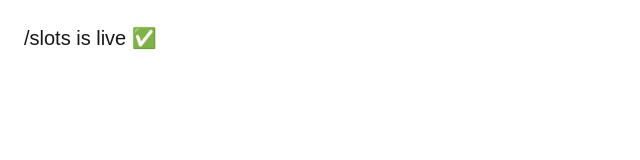
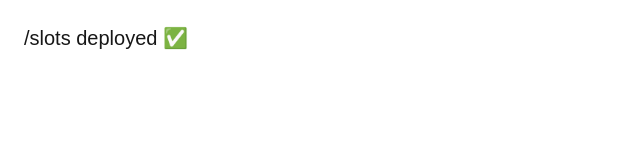
Before and after one commit to sherman0769/2025booking-pro, a Next.js app: page /slots in a window 1280 px wide. Shown: the top 160 px of the page, without its empty margins (0-640 px from the left). Built offline with nearby package versions, Linux system fonts and the light colour scheme.

Commit message:
fix(deploy): remove Prisma and ensure /slots route exists

```diff
--- a/src/app/slots/page.tsx
+++ b/src/app/slots/page.tsx
@@ -1,3 +1,3 @@
 export default function Page(){
-  return <main className="p-6 text-xl">/slots is live ✅</main>;
+  return <main className="p-6 text-xl">/slots deployed ✅</main>;
 }
```
